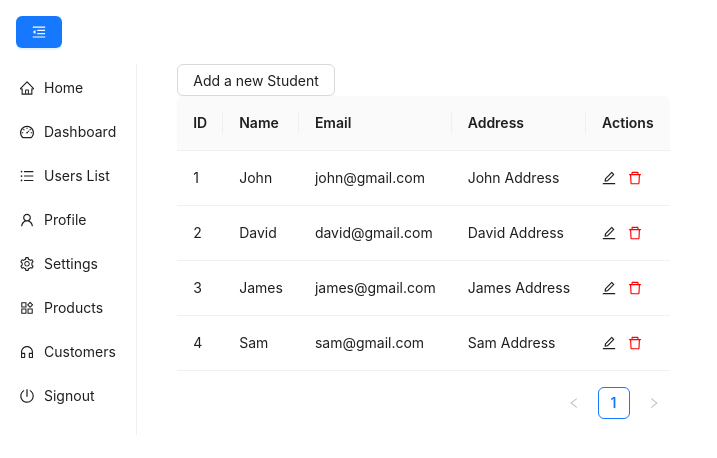
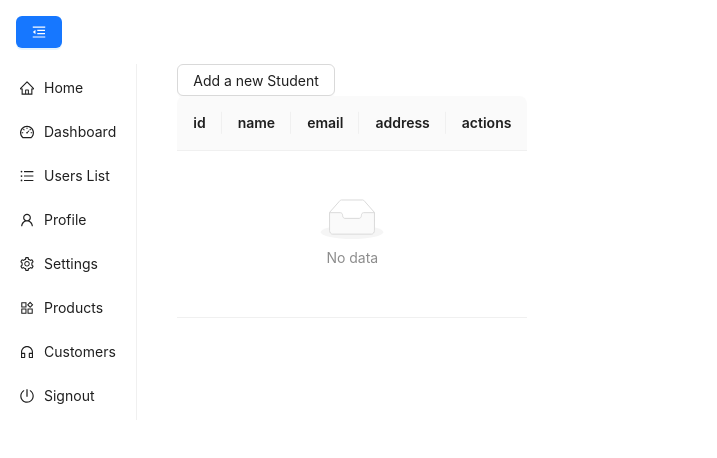
Before and after one commit to rakshitagarwal/ant-mobx, a React (Create React App) app: page /usersList in a window 1280 px wide. Shown: the top 458 px of the page, without its empty margins (0-717 px from the left). Built offline with nearby package versions, Linux system fonts and the light colour scheme.

Commit message:
crud with mobx

```diff
--- a/src/components/DataTable.js
+++ b/src/components/DataTable.js
@@ -1,66 +1,38 @@
 import { Button, Table, Modal, Input } from "antd";
-import { useState } from "react";
+import { useContext, useState } from "react";
 import { EditOutlined, DeleteOutlined } from "@ant-design/icons";
+import { observer } from "mobx-react";
+import { StudentsContext } from "../store";
 
-function DataTable() {
-  const [isEditing, setIsEditing] = useState(false);
-  const [isAdding, setIsAdding] = useState(false);
-  const [editingStudent, setEditingStudent] = useState(null);
-  const [addingStudent, setAddingStudent] = useState({
-    name: "",
-    email: "",
-    address: "",
-  });
-  const [dataSource, setDataSource] = useState([
-    {
-      id: 1,
-      name: "John",
-      email: "john@gmail.com",
-      address: "John Address",
-    },
-    {
-      id: 2,
-      name: "David",
-      email: "david@gmail.com",
-      address: "David Address",
-    },
-    {
-      id: 3,
-      name: "James",
-      email: "james@gmail.com",
-      address: "James Address",
-    },
-    {
-      id: 4,
-      name: "Sam",
-      email: "sam@gmail.com",
-      address: "Sam Address",
-    },
-  ]);
+import { toJS } from "mobx";
+
+const DataTable = observer(() => {
+  const store = useContext(StudentsContext);
+
   const columns = [
     {
       key: "1",
-      title: "ID",
+      title: "id",
       dataIndex: "id",
     },
     {
       key: "2",
-      title: "Name",
+      title: "name",
       dataIndex: "name",
     },
     {
       key: "3",
-      title: "Email",
+      title: "email",
       dataIndex: "email",
     },
     {
       key: "4",
-      title: "Address",
+      title: "address",
       dataIndex: "address",
     },
     {
       key: "5",
-      title: "Actions",
+      title: "actions",
       render: (record) => {
         return (
           <>
@@ -81,15 +53,22 @@ function DataTable() {
     },
   ];
 
+  const [isEditing, setIsEditing] = useState(false);
+  const [isAdding, setIsAdding] = useState(false);
+  const [editingStudent, setEditingStudent] = useState(null);
+  const [addingStudent, setAddingStudent] = useState({
+    name: "",
+    email: "",
+    address: "",
+  });
+
   const onDeleteStudent = (record) => {
     Modal.confirm({
       title: "Are you sure, you want to delete this student record?",
       okText: "Yes",
       okType: "danger",
       onOk: () => {
-        setDataSource((prev) => {
-          return prev.filter((student) => student.id !== record.id);
-        });
+        store.deleteStudent(record.id);
       },
     });
   };
@@ -121,14 +100,14 @@ function DataTable() {
       email: addingStudent.email,
       address: addingStudent.address,
     };
-    setDataSource((prev) => [...prev, newStudent]);
+    store.addStudent(newStudent);
     resetAdding();
   };
 
   return (
-    <div style={{marginLeft:"40px"}}>
+    <div style={{ marginLeft: "40px" }}>
       <Button onClick={handleAddStudent}>Add a new Student</Button>
-      <Table columns={columns} dataSource={dataSource}></Table>
+      <Table columns={columns} dataSource={toJS(store.students)}></Table>
       <Modal
         title="Add Student"
         visible={isAdding}
@@ -164,11 +143,7 @@ function DataTable() {
         okText="Save"
         onCancel={resetEditing}
         onOk={() => {
-          setDataSource((prev) =>
-            prev.map((student) =>
-              student.id === editingStudent.id ? editingStudent : student
-            )
-          );
+          store.editStudent(editingStudent);
           resetEditing();
         }}
       >
@@ -202,6 +177,6 @@ function DataTable() {
       </Modal>
     </div>
   );
-}
+});
 
 export default DataTable;
--- a/src/index.js
+++ b/src/index.js
@@ -4,12 +4,13 @@ import "./index.css";
 import App from "./App";
 import { BrowserRouter } from "react-router-dom";
 import { Provider } from "mobx-react";
-import { CollapseStoreContext, inputStoreContext } from "./store";
+import { CollapseStoreContext, StudentsContext, inputStoreContext } from "./store";
 
 const root = ReactDOM.createRoot(document.getElementById("root"));
 root.render(
   <React.StrictMode>
     <Provider
+      studentStore={StudentsContext}
       inputStore={inputStoreContext}
       collapseStoreContext={CollapseStoreContext}
     >
--- a/src/store.js
+++ b/src/store.js
@@ -1,25 +1,5 @@
-// import { v4 as uuidv4 } from "uuid";
 import { makeAutoObservable } from "mobx";
 import { createContext } from "react";
-
-class InputForm {
-  firstName = "";
-  lastName = "";
-  designation = "";
-  graduate = false;
-  gender = "";
-  workPlace = "";
-
-  constructor(firstName, lastName, designation, graduate, gender, workPlace) {
-    makeAutoObservable(this);
-    this.firstName = firstName;
-    this.lastName = lastName;
-    this.designation = designation;
-    this.graduate = graduate;
-    this.gender = gender;
-    this.workPlace = workPlace;
-  }
-}
 
 class InputStore {
   todos = [];
@@ -29,15 +9,42 @@ class InputStore {
   }
 
   addTodo(firstName, lastName, designation, graduate, gender, workPlace) {
-    this.todos.push(
-      new InputForm(firstName, lastName, designation, graduate, gender, workPlace)
-    );
+    this.todos.push({
+      firstName,
+      lastName,
+      designation,
+      graduate,
+      gender,
+      workPlace,
+    });
   }
-
 }
 
 export const inputStore = new InputStore();
 export const inputStoreContext = createContext(inputStore);
+
+class Students {
+  students = [];
+
+  constructor() {
+    makeAutoObservable(this);
+  }
+
+  addStudent(student) {
+    this.students.push(student);
+  }
+  deleteStudent(id) {
+    this.students = this.students.filter((student) => student.id !== id);
+  }
+  editStudent(editingStudent) {
+    this.students = this.students.map((student) =>
+      student.id === editingStudent.id ? editingStudent : student
+    );
+  }
+}
+
+export const inputStudent = new Students();
+export const StudentsContext = createContext(inputStudent);
 
 class Collapse {
   open = true;
```
